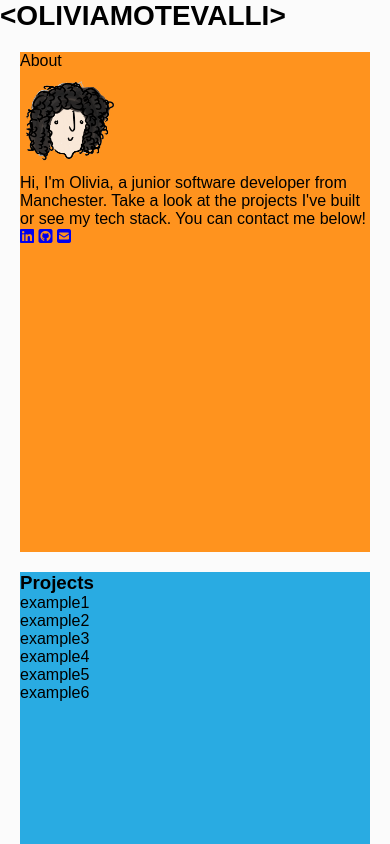
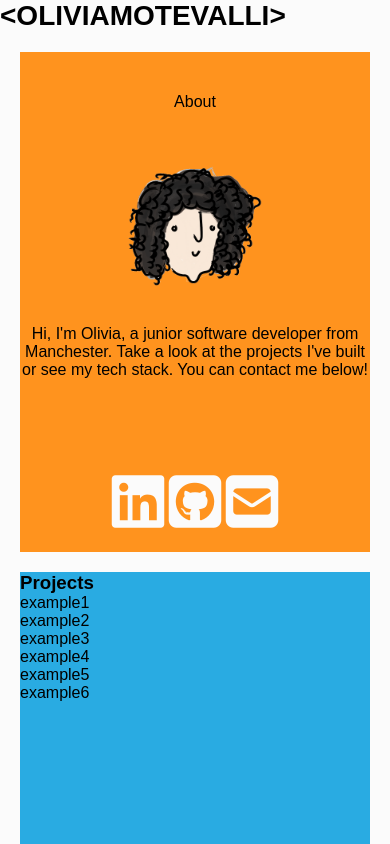
Before and after one commit to Ommote/oliveportfolio, a plain HTML site: page index.html in a window 390 px wide. Shown: the top 844 px of the page. Drawn offline with Linux system fonts and the light colour scheme.

Commit message:
compiled mobile changes

```diff
--- a/dist/style.css
+++ b/dist/style.css
@@ -22,6 +22,10 @@ footer {
   justify-content: space-between;
 }
 
+i {
+  color: #fbfbfb;
+}
+
 @media screen and (max-width: 768px) {
   header {
     font-size: 14px;
@@ -29,11 +33,6 @@ footer {
 
   header h3 {
     font-size: 16px;
-  }
-
-  img {
-    height: 100px;
-    width: 100px;
   }
 
   .layout {
@@ -46,6 +45,21 @@ footer {
   }
   .layout__about {
     background-color: #ff931e;
+    display: grid;
+    grid-template-columns: 1fr;
+    grid-template-rows: 100px 150px 100px 200px;
+    text-align: center;
+    align-items: center;
+  }
+  .layout__about img {
+    height: 150px;
+    width: 150px;
+  }
+  .layout__about i {
+    font-size: 60px;
+  }
+  .layout__about__title {
+    font-size: 30px;
   }
   .layout__projects {
     background-color: #29abe2;
```
